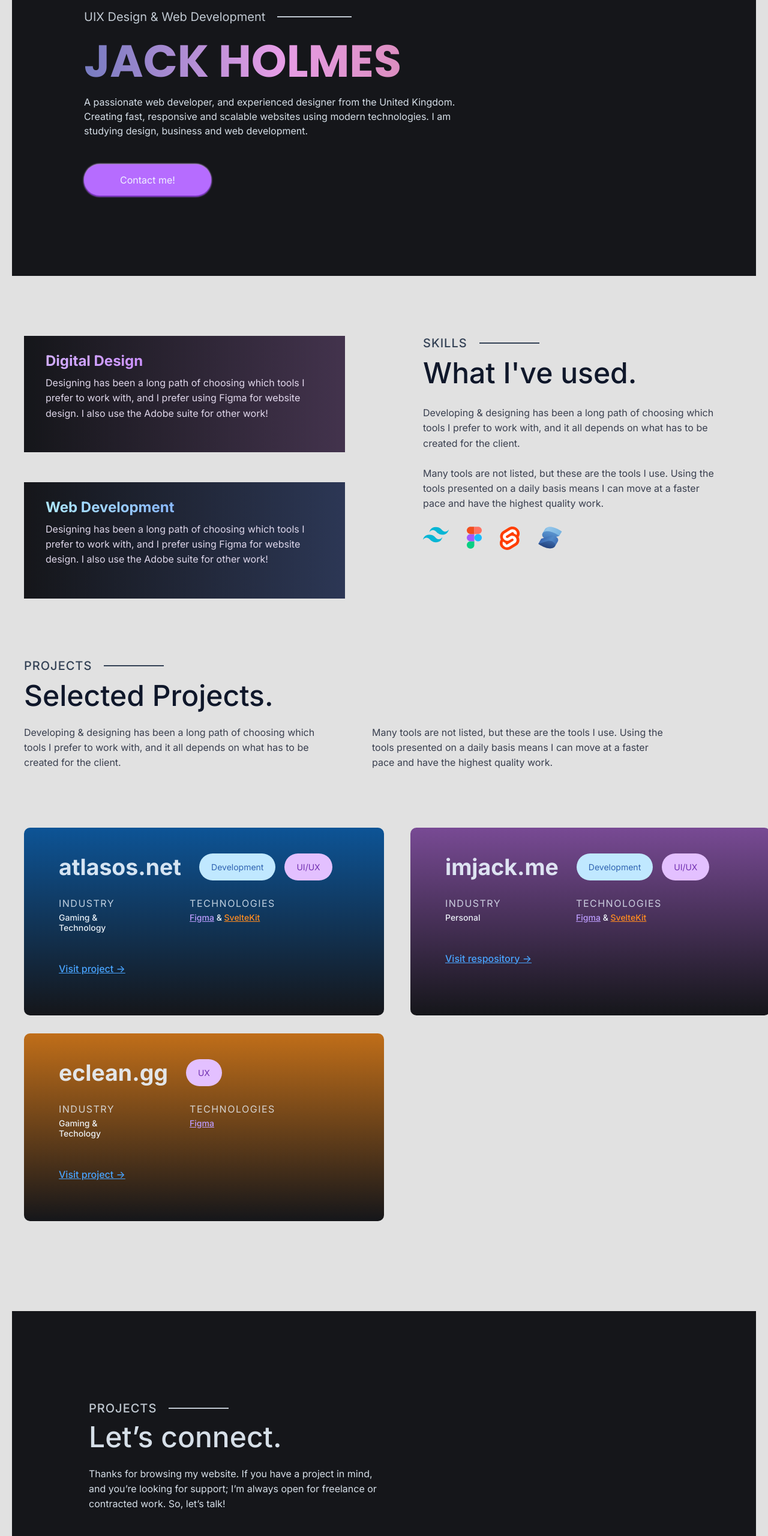
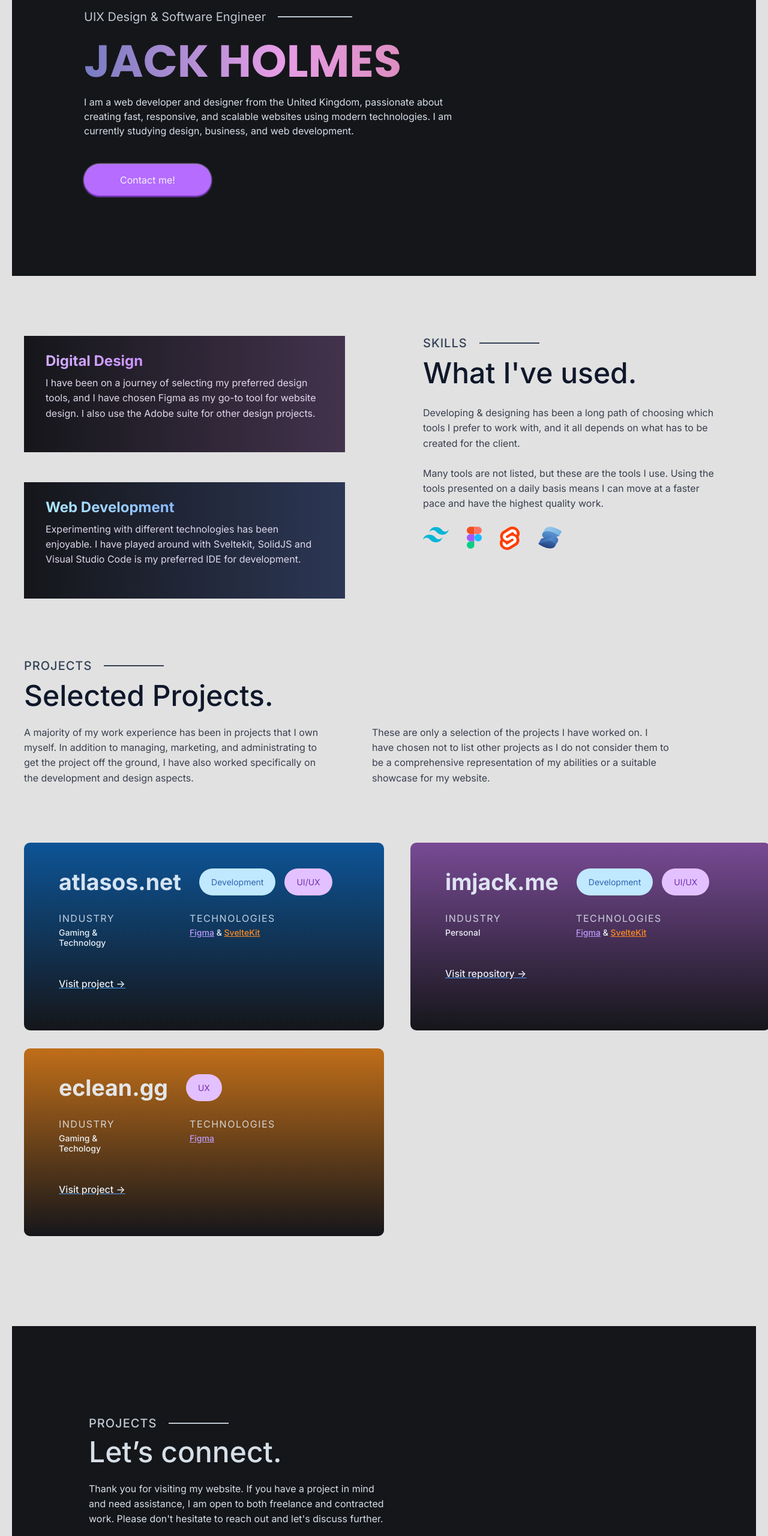
Before and after one commit to SyrmGIT/imjack.me, a SvelteKit app: page / in a window 1280 px wide. Shown: the part 234-2795 px from the top of the page at 60% size. Built offline with nearby package versions, Linux system fonts and the light colour scheme.

Commit message:
style: :pencil2: Re-word content on website

```diff
--- a/src/routes/+page.svelte
+++ b/src/routes/+page.svelte
@@ -14,9 +14,9 @@
 
 <div class="sm-container">
 	<div class="hero-banner">
-		<span class="profession">UIX Design & Web Development<span class="line" /></span>
+		<span class="profession">UIX Design & Software Engineer<span class="line" /></span>
 		<h1>JACK HOLMES</h1>
-		<p>A passionate web developer, and experienced designer from the United Kingdom. Creating fast, responsive and scalable websites using modern technologies. I am studying design, business and web development.</p>
+		<p>I am a web developer and designer from the United Kingdom, passionate about creating fast, responsive, and scalable websites using modern technologies. I am currently studying design, business, and web development.</p>
 		<a href="#contact-me" class="button">Contact me!</a>
 	</div>
 </div>
@@ -25,11 +25,11 @@
 		<div class="card-wrapper">
 			<div class="design-card">
 				<h2>Digital Design</h2>
-				<p>Designing has been a long path of choosing which tools I prefer to work with, and I prefer using Figma for website design. I also use the Adobe suite for other work!</p>
+				<p>I have been on a journey of selecting my preferred design tools, and I have chosen Figma as my go-to tool for website design. I also use the Adobe suite for other design projects.</p>
 			</div>
 			<div class="dev-card">
 				<h2>Web Development</h2>
-				<p>Designing has been a long path of choosing which tools I prefer to work with, and I prefer using Figma for website design. I also use the Adobe suite for other work!</p>
+				<p>Experimenting with different technologies has been enjoyable. I have played around with Sveltekit, SolidJS and Visual Studio Code is my preferred IDE for development.</p>
 			</div>
 		</div>
 		<div class="skills">
@@ -49,8 +49,8 @@
 		<span class="category">PROJECTS<span class="line" /></span>
 		<h2>Selected Projects.</h2>
 		<div class="content-wrapper">
-			<p>Developing & designing has been a long path of choosing which tools I prefer to work with, and it all depends on what has to be created for the client.</p>
-			<p>Many tools are not listed, but these are the tools I use. Using the tools presented on a daily basis means I can move at a faster pace and have the highest quality work.</p>
+			<p>A majority of my work experience has been in projects that I own myself. In addition to managing, marketing, and administrating to get the project off the ground, I have also worked specifically on the development and design aspects.</p>
+			<p>These are only a selection of the projects I have worked on. I have chosen not to list other projects as I do not consider them to be a comprehensive representation of my abilities or a suitable showcase for my website.</p>
 		</div>
 		<div class="project-cards gap">
 			<div class="project-card atlas">
@@ -72,7 +72,7 @@
 					</div>
 				</div>
 				<div class="visit-link">
-					<p>Visit project -></p>
+					<a href="https://atlasos.net" target="_blank" rel="noreferrer">Visit project -></a>
 				</div>
 			</div>
 			<div class="project-card imjack">
@@ -94,7 +94,7 @@
 					</div>
 				</div>
 				<div class="visit-link">
-					<p>Visit respository -></p>
+					<a href="https://github.com/SyrmGIT/imjack.me" target="_blank" rel="noreferrer">Visit repository -></a>
 				</div>
 			</div>
 		</div>
@@ -117,7 +117,7 @@
 					</div>
 				</div>
 				<div class="visit-link">
-					<p>Visit project -></p>
+					<a href="https://eclean.gg" target="_blank" rel="noreferrer">Visit project -></a>
 				</div>
 			</div>
 		</div>
@@ -129,7 +129,7 @@
 			<div class="content">
 				<span class="category">PROJECTS<span class="line" /></span>
 				<h1>Let’s connect.</h1>
-				<p class="description">Thanks for browsing my website. If you have a project in mind, and you’re looking for support; I’m always open for freelance or contracted work. So, let’s talk!</p>
+				<p class="description">Thank you for visiting my website. If you have a project in mind and need assistance, I am open to both freelance and contracted work. Please don't hesitate to reach out and let's discuss further.</p>
 			</div>
 			<div class="connections-container">
 				<div class="connections-wrapper">
```
